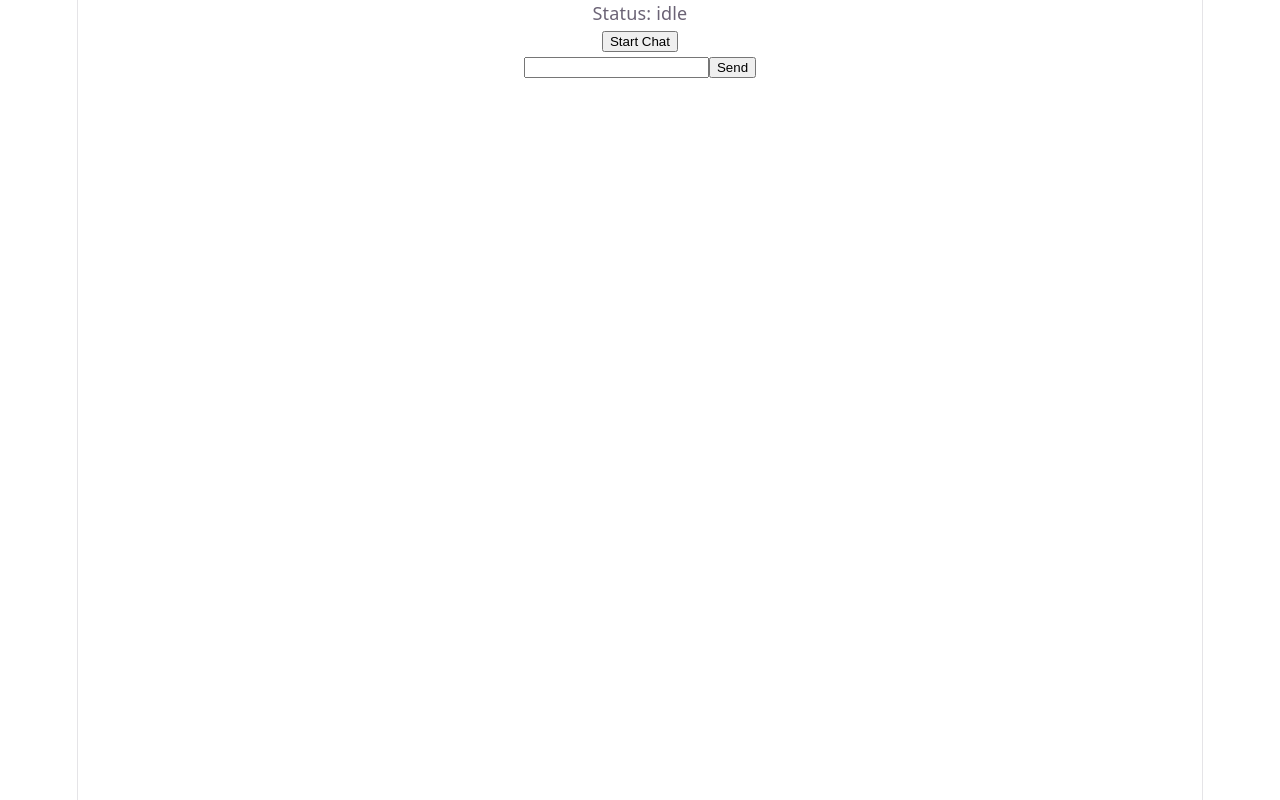
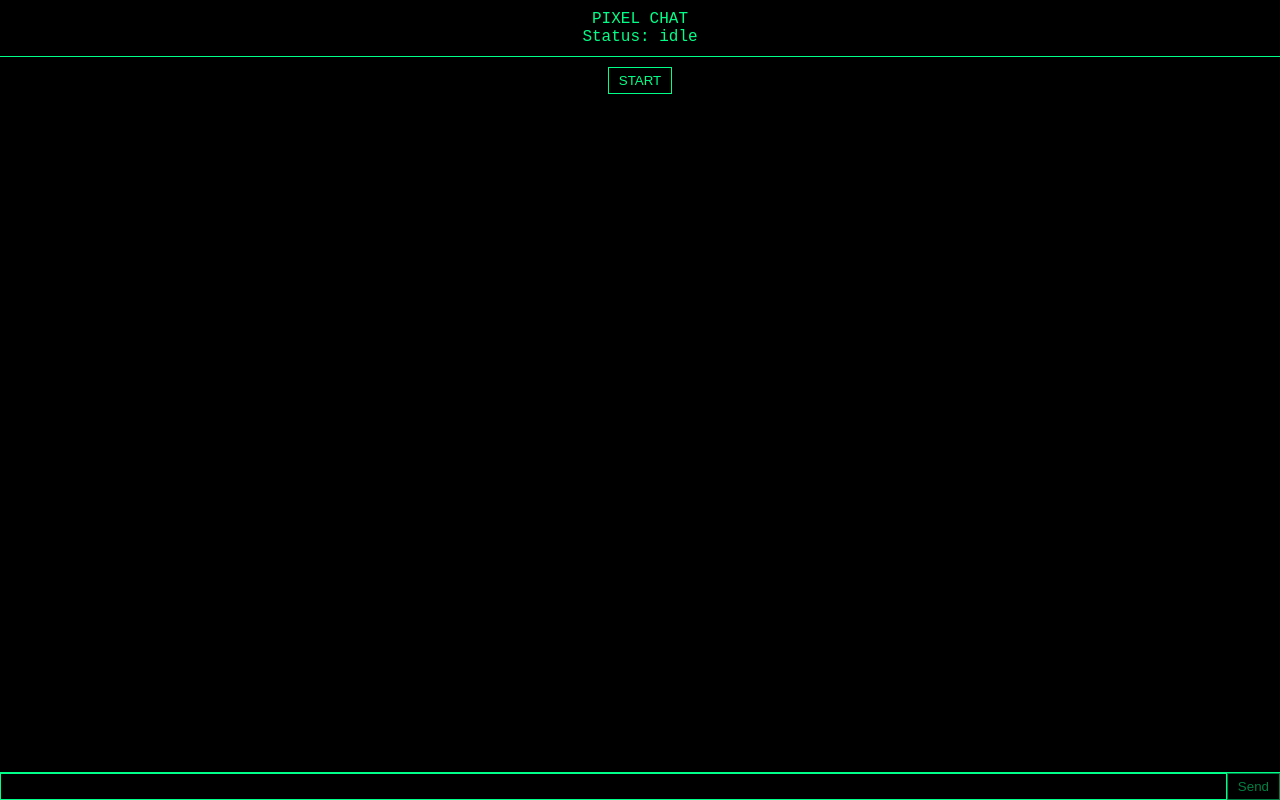
Before and after one commit to charlesgiovanne/Katabi, a React (Vite) app in the folder Katabi/: page / in a window 1280 px wide. Built offline with nearby package versions, Linux system fonts and the light colour scheme.

Commit message:
testing chat

```diff
--- a/Katabi/package.json
+++ b/Katabi/package.json
@@ -10,8 +10,11 @@
     "preview": "vite preview"
   },
   "dependencies": {
+    "@fontsource/press-start-2p": "^5.2.7",
+    "@tailwindcss/vite": "^4.2.4",
     "react": "^19.2.5",
-    "react-dom": "^19.2.5"
+    "react-dom": "^19.2.5",
+    "tailwindcss": "^4.2.4"
   },
   "devDependencies": {
     "@babel/core": "^7.29.0",
--- a/Katabi/src/App.css
+++ b/Katabi/src/App.css
@@ -1,3 +1,5 @@
+@import "tailwindcss";
+
 .counter {
   font-size: 16px;
   padding: 5px 10px;
--- a/Katabi/src/index.css
+++ b/Katabi/src/index.css
@@ -1,111 +1,79 @@
-:root {
-  --text: #6b6375;
-  --text-h: #08060d;
-  --bg: #fff;
-  --border: #e5e4e7;
-  --code-bg: #f4f3ec;
-  --accent: #aa3bff;
-  --accent-bg: rgba(170, 59, 255, 0.1);
-  --accent-border: rgba(170, 59, 255, 0.5);
-  --social-bg: rgba(244, 243, 236, 0.5);
-  --shadow:
-    rgba(0, 0, 0, 0.1) 0 10px 15px -3px, rgba(0, 0, 0, 0.05) 0 4px 6px -2px;
-
-  --sans: system-ui, 'Segoe UI', Roboto, sans-serif;
-  --heading: system-ui, 'Segoe UI', Roboto, sans-serif;
-  --mono: ui-monospace, Consolas, monospace;
-
-  font: 18px/145% var(--sans);
-  letter-spacing: 0.18px;
-  color-scheme: light dark;
-  color: var(--text);
-  background: var(--bg);
-  font-synthesis: none;
-  text-rendering: optimizeLegibility;
-  -webkit-font-smoothing: antialiased;
-  -moz-osx-font-smoothing: grayscale;
-
-  @media (max-width: 1024px) {
-    font-size: 16px;
-  }
+body {
+  margin: 0;
+  background: black;
+  color: #00ff88;
+  font-family: "Courier New", monospace;
 }
 
-@media (prefers-color-scheme: dark) {
-  :root {
-    --text: #9ca3af;
-    --text-h: #f3f4f6;
-    --bg: #16171d;
-    --border: #2e303a;
-    --code-bg: #1f2028;
-    --accent: #c084fc;
-    --accent-bg: rgba(192, 132, 252, 0.15);
-    --accent-border: rgba(192, 132, 252, 0.5);
-    --social-bg: rgba(47, 48, 58, 0.5);
-    --shadow:
-      rgba(0, 0, 0, 0.4) 0 10px 15px -3px, rgba(0, 0, 0, 0.25) 0 4px 6px -2px;
-  }
-
-  #social .button-icon {
-    filter: invert(1) brightness(2);
-  }
+.chat-container {
+  display: flex;
+  flex-direction: column;
+  height: 100vh;
 }
 
-#root {
-  width: 1126px;
-  max-width: 100%;
-  margin: 0 auto;
+.header {
+  padding: 10px;
+  border-bottom: 1px solid #00ff88;
   text-align: center;
-  border-inline: 1px solid var(--border);
-  min-height: 100svh;
-  display: flex;
-  flex-direction: column;
-  box-sizing: border-box;
 }
 
-body {
-  margin: 0;
+.controls {
+  padding: 10px;
+  text-align: center;
 }
 
-h1,
-h2 {
-  font-family: var(--heading);
-  font-weight: 500;
-  color: var(--text-h);
+.messages {
+  flex: 1;
+  padding: 10px;
+  overflow-y: auto;
 }
 
-h1 {
-  font-size: 56px;
-  letter-spacing: -1.68px;
-  margin: 32px 0;
-  @media (max-width: 1024px) {
-    font-size: 36px;
-    margin: 20px 0;
-  }
-}
-h2 {
-  font-size: 24px;
-  line-height: 118%;
-  letter-spacing: -0.24px;
-  margin: 0 0 8px;
-  @media (max-width: 1024px) {
-    font-size: 20px;
-  }
-}
-p {
-  margin: 0;
+.message {
+  max-width: 70%;
+  padding: 5px;
+  margin: 5px 0;
+  border: 1px solid;
 }
 
-code,
-.counter {
-  font-family: var(--mono);
-  display: inline-flex;
-  border-radius: 4px;
-  color: var(--text-h);
+.me {
+  margin-left: auto;
+  text-align: right;
+  border-color: #00ff88;
 }
 
-code {
-  font-size: 15px;
-  line-height: 135%;
-  padding: 4px 8px;
-  background: var(--code-bg);
+.stranger {
+  margin-right: auto;
+  text-align: left;
+  border-color: #00ffff;
 }
+
+.input-area {
+  display: flex;
+  border-top: 1px solid #00ff88;
+}
+
+input {
+  flex: 1;
+  background: black;
+  color: #00ff88;
+  border: 1px solid #00ff88;
+  padding: 5px;
+}
+
+button {
+  background: black;
+  color: #00ff88;
+  border: 1px solid #00ff88;
+  padding: 5px 10px;
+  cursor: pointer;
+}
+
+button:hover {
+  background: #00ff88;
+  color: black;
+}
+
+button:disabled {
+  opacity: 0.5;
+  cursor: not-allowed;
+}
--- a/Katabi/src/pages/Chat.tsx
+++ b/Katabi/src/pages/Chat.tsx
@@ -1,11 +1,12 @@
-    import { useState } from "react";
+import { useState } from "react";
+import "../index.css";
 
-    type Message = {
+type Message = {
     text: string;
     sender: "me" | "stranger";
-    };
+};
 
-    export default function Chat() {
+export default function Chat() {
     const [messages, setMessages] = useState<Message[]>([]);
     const [input, setInput] = useState("");
     const [status, setStatus] = useState("idle");
@@ -19,12 +20,11 @@
     };
 
     const sendMessage = () => {
-        if (!input) return;
+        if (!input || status !== "connected") return;
 
         setMessages((prev) => [...prev, { text: input, sender: "me" }]);
         setInput("");
 
-        // fake reply
         setTimeout(() => {
         setMessages((prev) => [
             ...prev,
@@ -34,48 +34,39 @@
     };
 
     return (
-        <div className="h-screen bg-black text-green-400 flex flex-col">
+        <div className="chat-container">
 
-        {/* Header */}
-        <div className="p-3 border-b border-green-500">
+        <div className="header">
+            PIXEL CHAT <br />
             Status: {status}
         </div>
 
-        {/* Start Button */}
-        <button
-            onClick={startChat}
-            className="m-2 border border-green-500 px-3"
-        >
-            Start Chat
-        </button>
+        <div className="controls">
+            <button onClick={startChat}>START</button>
+        </div>
 
-        {/* Messages */}
-        <div className="flex-1 p-4 overflow-y-auto space-y-2">
+        <div className="messages">
             {messages.map((msg, i) => (
             <div
                 key={i}
-                className={msg.sender === "me" ? "text-right" : "text-left"}
+                className={`message ${msg.sender === "me" ? "me" : "stranger"}`}
             >
-                {msg.sender === "me" ? "You" : "Stranger"}: {msg.text}
+                {msg.text}
             </div>
             ))}
         </div>
 
-        {/* Input */}
-        <div className="p-3 border-t border-green-500 flex gap-2">
+        <div className="input-area">
             <input
-            className="flex-1 bg-black border border-green-500 px-2"
             value={input}
             onChange={(e) => setInput(e.target.value)}
+            disabled={status !== "connected"}
             />
-            <button
-            onClick={sendMessage}
-            className="border border-green-500 px-3"
-            >
+            <button onClick={sendMessage} disabled={status !== "connected"}>
             Send
             </button>
         </div>
 
         </div>
     );
-    }
+}
--- a/Katabi/vite.config.ts
+++ b/Katabi/vite.config.ts
@@ -1,10 +1,12 @@
 import { defineConfig } from 'vite'
 import react, { reactCompilerPreset } from '@vitejs/plugin-react'
 import babel from '@rolldown/plugin-babel'
+import tailwindcss from '@tailwindcss/vite'
 
 // https://vite.dev/config/
 export default defineConfig({
   plugins: [
+    tailwindcss(),
     react(),
     babel({ presets: [reactCompilerPreset()] })
   ],
```
Also changed, not shown: 1 other file (tests, documents, lock files or other folders).
